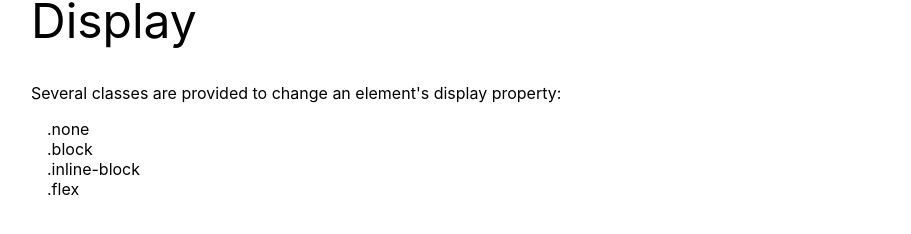
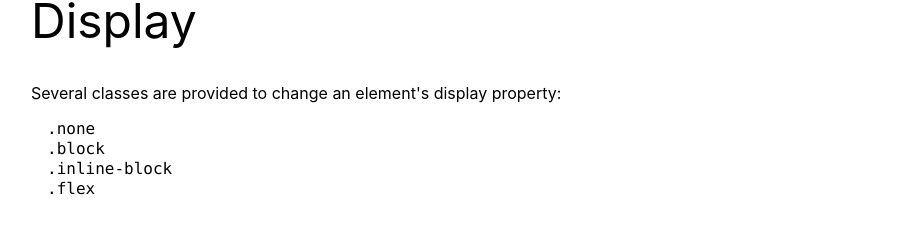
Before and after one commit to esteban90-dev/css-framework-site, a Jekyll site: the page built from display.html, in a window 1280 px wide. Shown: the part 325-559 px from the top of the page, without its empty margins (161-1072 px from the left). Built offline with Jekyll 4.4.1, drawn with Linux system fonts in a browser that asks for light colours.

Commit message:
change classes to mono font

```diff
--- a/display.html
+++ b/display.html
@@ -5,8 +5,8 @@ title: Display
 
 <h2 class="mb-4 mt-4">Display</h2>
 <ul class="list list-inside">Several classes are provided to change an element's display property:
-  <li class="ml-3 mt-3">.none</li>
-  <li class="ml-3">.block</li>
-  <li class="ml-3">.inline-block</li>
-  <li class="ml-3">.flex</li>
+  <li class="ml-3 mt-3 mono">.none</li>
+  <li class="ml-3 mono">.block</li>
+  <li class="ml-3 mono">.inline-block</li>
+  <li class="ml-3 mono">.flex</li>
 </ul>
```
